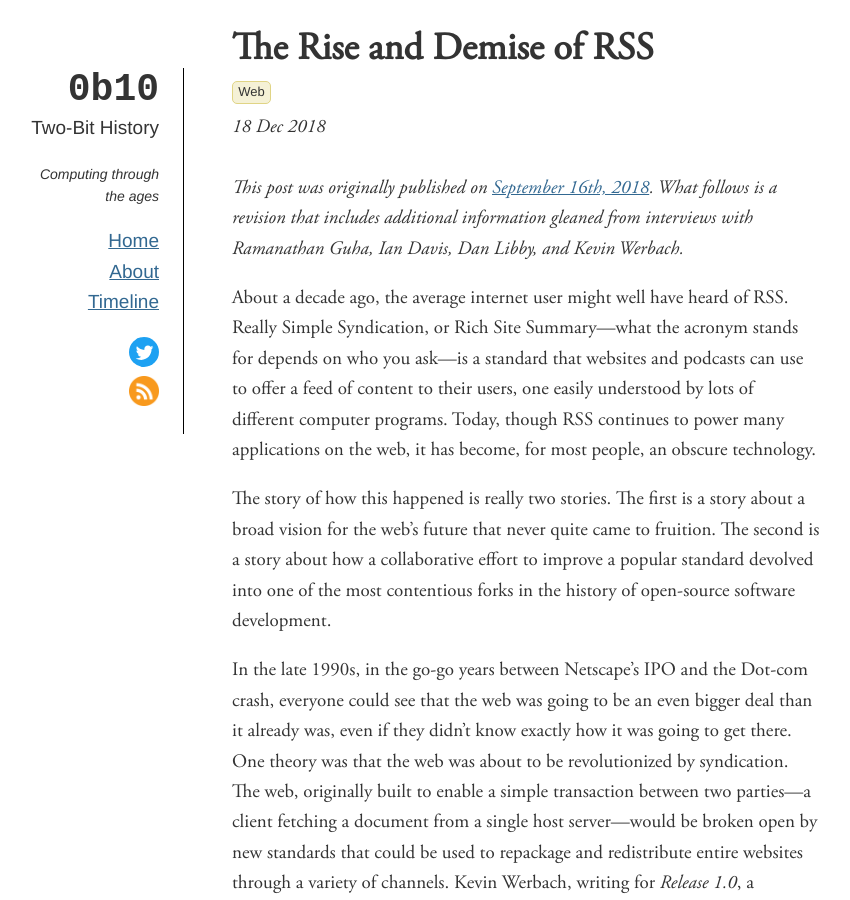
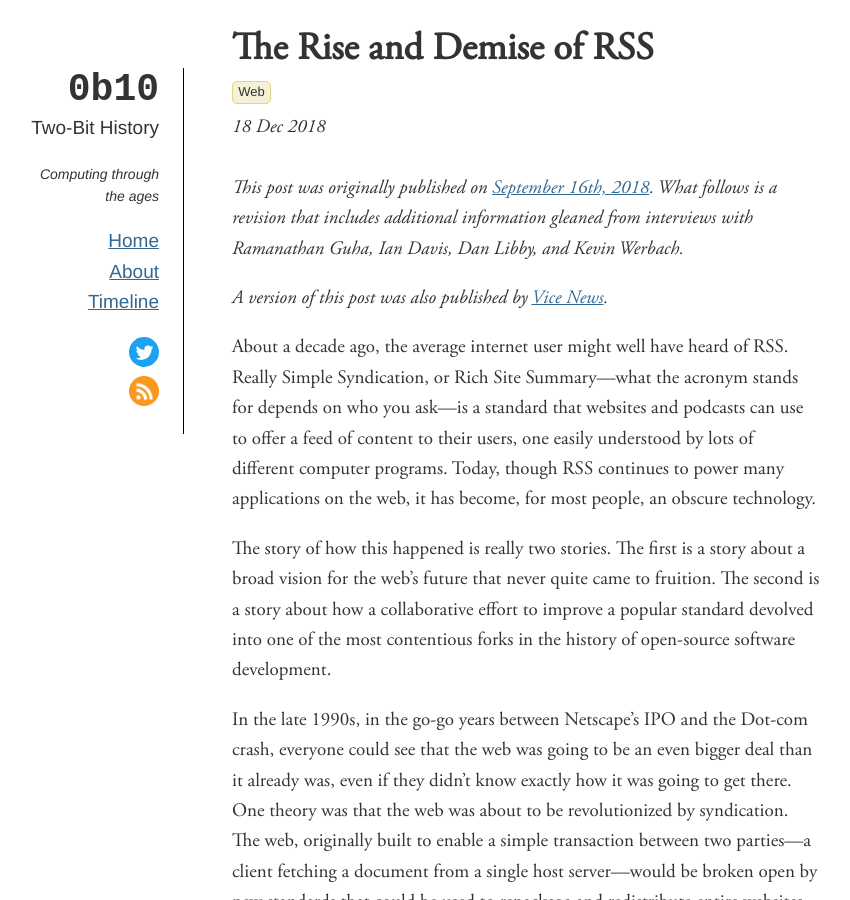
Before and after one commit to sinclairtarget/sinclairtarget.github.io, a Jekyll site: the page built from _posts/2018-12-18-rss.md, in a window 1280 px wide and 900 px high. Shown: the whole window, without its empty margins (114-964 px from the left). Built offline with Jekyll 4.4.1, drawn with Linux system fonts in a browser that asks for light colours; comment, search, counter and statistics services are not loaded.

Commit message:
Add Vice News note to RSS post.

```diff
--- a/_posts/2018-12-18-rss.md
+++ b/_posts/2018-12-18-rss.md
@@ -18,6 +18,9 @@ _This post was originally published on [September 16th, 2018]({% link
 _posts/2018-09-16-the-rise-and-demise-of-rss.md %}). What follows is a revision
 that includes additional information gleaned from interviews with Ramanathan
 Guha, Ian Davis, Dan Libby, and Kevin Werbach._
+
+_A version of this post was also published by [Vice
+News](https://www.vice.com/en_us/article/a3mm4z/the-rise-and-demise-of-rss)._
 
 About a decade ago, the average internet user might well have heard of RSS.
 Really Simple Syndication, or Rich Site Summary—what the acronym stands for
```
